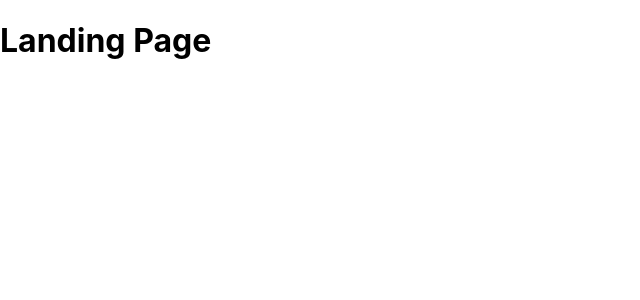
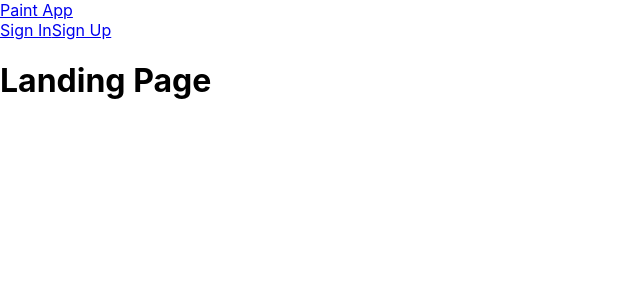
Before and after one commit to ecguerra/Paint_App, a React (Create React App) app: page / in a window 1280 px wide. Shown: the top 300 px of the page, without its empty margins (0-640 px from the left). Built offline with nearby package versions, Linux system fonts and the light colour scheme.

Commit message:
sign up/in/out functional

```diff
--- a/src/App.js
+++ b/src/App.js
@@ -1,8 +1,8 @@
 import { Routes, Route } from 'react-router-dom'
 
+import Layout from './components/Layout'
 import Home from './Home'
 import Canvas from './Canvas'
-
 import SignIn from './components/SignIn'
 import SignUp from './components/SignUp'
 import Profile from './components/Profile'
@@ -10,6 +10,7 @@ import Profile from './components/Profile'
 function App() {
   return (
     <div className="App">
+      <Layout>
         <Routes>
           <Route path='/' element={<Home />} />
           <Route path='/canvas' element={<Canvas />} />
@@ -17,6 +18,7 @@ function App() {
           <Route path='/signup' element={<SignUp />} />
           <Route path='/profile' element={<Profile />} />
         </Routes>
+      </Layout>
     </div>
   );
 }
--- /dev/null
+++ b/src/components/Layout.js
@@ -0,0 +1,41 @@
+import { useState, useEffect } from 'react'
+import { Link } from 'react-router-dom'
+import { getCurrentUser, signOut } from '../services/auth.service'
+
+
+export default function Layout(props) {
+    const [currentUser, setCurrentUser] = useState(undefined)
+
+    useEffect(() => {
+        const user = getCurrentUser()
+
+        if(user) {
+            setCurrentUser(user)
+        }
+    },[])
+
+    const signout = () => { signOut() }
+
+    return (
+        <div>
+            <nav>
+                <Link to={'/'}>Paint App</Link>
+                <div>
+                    {currentUser ? (
+                        <div>
+                            <Link to={'/profile'}>{currentUser.username}</Link>
+                            <a href='/signin' onClick={signout}>Sign Out</a>
+                        </div>
+                    ) : (
+                        <div>
+                            <Link to={'/signin'}>Sign In</Link>
+                            <Link to={'/signup'}>Sign Up</Link>
+                        </div>
+                    )}
+                </div>
+            </nav>
+
+            {props.children}
+        </div>
+    )
+}
--- a/src/components/SignIn.js
+++ b/src/components/SignIn.js
@@ -1,9 +1,11 @@
 import { useState, useRef } from 'react'
+import { useNavigate } from 'react-router-dom'
 import Form from 'react-validation/build/form'
 import Input from 'react-validation/build/input'
-
+import CheckButton from 'react-validation/build/button'
 import { signIn } from '../services/auth.service'
 import { resMessage } from '../utils/functions.utils'
+
 
 // function given to react-validator
 const required = value => {
@@ -17,6 +19,7 @@ const required = value => {
 }
 
 const SignIn = (props) => {
+    const navigate = useNavigate()
     const form = useRef()
     const checkBtn = useRef()
 
@@ -44,8 +47,7 @@ const SignIn = (props) => {
         if(checkBtn.current.context._errors.length === 0) {
             signIn(username, password).then(
                 () => {
-                    props.history.push('/profile')
-                    window.location.reload()
+                    navigate('/profile')
                 },
                 err => {
                     setMessage(resMessage(err))
@@ -55,11 +57,12 @@ const SignIn = (props) => {
 
     }
 
-    console.log(username, password)
     return (
         <div>
             <div>
                 <Form onSubmit={handleLogin} ref={form}>
+                    <label>
+                        Username
                         <Input
                             type='text'
                             name='username'
@@ -67,13 +70,22 @@ const SignIn = (props) => {
                             onChange={onChangeUsername}
                             validations={[required]}
                         />
-
+                    </label>
+                    <label>
+                        Password
                         <Input
                             type='password'
                             name='password'
                             value={password}
                             onChange={onChangePassword}
                             validations={[required]}
+                        />
+                    </label>
+
+                        <Input
+                            type='submit'
+                            name='submit'
+                            value='Sign In'
                         />
 
                     {message && (
@@ -83,6 +95,7 @@ const SignIn = (props) => {
                             </div>
                         </div>
                     )}
+                    <CheckButton style={{display:'none'}} ref={checkBtn} />
                 </Form>
             </div>
         </div>
--- a/src/components/SignUp.js
+++ b/src/components/SignUp.js
@@ -2,7 +2,7 @@ import { useState, useRef } from 'react'
 import Form from 'react-validation/build/form'
 import Input from 'react-validation/build/input'
 import { isEmail } from 'validator'
-
+import CheckButton from 'react-validation/build/button'
 import {signUp, signIn} from '../services/auth.service'
 import {resMessage} from '../utils/functions.utils'
 
@@ -57,7 +57,6 @@ const SignUp = (props) => {
     const [username, setUsername] = useState('')
     const [email, setEmail] = useState('')
     const [password, setPassword] = useState('')
-    const [successful, setSuccessful] = useState(false)
     const [message, setMessage] = useState('')
 
     const onChangeUsername = e => {
@@ -79,7 +78,6 @@ const SignUp = (props) => {
         e.preventDefault()
 
         setMessage('')
-        setSuccessful(false)
 
         // validates all the fields
         form.current.validateAll()
@@ -88,14 +86,12 @@ const SignUp = (props) => {
             signUp(username, email, password).then(
                 (response) => {
                     setMessage(response.data.message)
-                    setSuccessful(true)
                     signIn(username, password)
                     props.history.push('/profile')
                     window.location.reload()
                 },
                 err => {
                     setMessage(resMessage(err))
-                    setSuccessful(false)
                 }
             )
         }
@@ -105,6 +101,8 @@ const SignUp = (props) => {
         <div>
             <div>
                 <Form onSubmit={handleSignUp} ref={form}>
+                    <label>
+                        Username
                         <Input
                             type='text'
                             name='username'
@@ -112,7 +110,9 @@ const SignUp = (props) => {
                             onChange={onChangeUsername}
                             validations={[required, vusername]}
                         />
-
+                    </label>
+                    <label>
+                        Email
                         <Input
                             type='text'
                             name='email'
@@ -120,13 +120,22 @@ const SignUp = (props) => {
                             onChange={onChangeEmail}
                             validations={[required, validEmail]}
                         />
-
+                    </label>
+                    <label>
+                    Password
                         <Input
                             type='password'
                             name='password'
                             value={password}
                             onChange={onChangePassword}
                             validations={[required, vpassword]}
+                        />
+                    </label>
+
+                        <Input
+                            type='submit'
+                            name='submit'
+                            value='Sign Up'
                         />
 
                     {message && (
@@ -135,6 +144,7 @@ const SignUp = (props) => {
                         </div>
                     )}
 
+                    <CheckButton style={{display:'none'}} ref={checkBtn} />
                 </Form>
             </div>
         </div>
--- a/src/services/auth.service.js
+++ b/src/services/auth.service.js
@@ -4,7 +4,7 @@ import { getItem, setItem, removeItem } from '../utils/localStorage.utils'
 const API_URL = 'http://localhost:8080/api/auth/'
 
 export const signUp = (username, email, password) => {
-    return axios.post(`${API_URL}/signup`, {
+    return axios.post(`${API_URL}signup`, {
         username,
         email,
         password
@@ -13,7 +13,7 @@ export const signUp = (username, email, password) => {
 
 export const signIn = (username, password) => {
     return axios
-    .post(`${API_URL}/signin`, {
+    .post(`${API_URL}signin`, {
         username,
         password
     })
```
